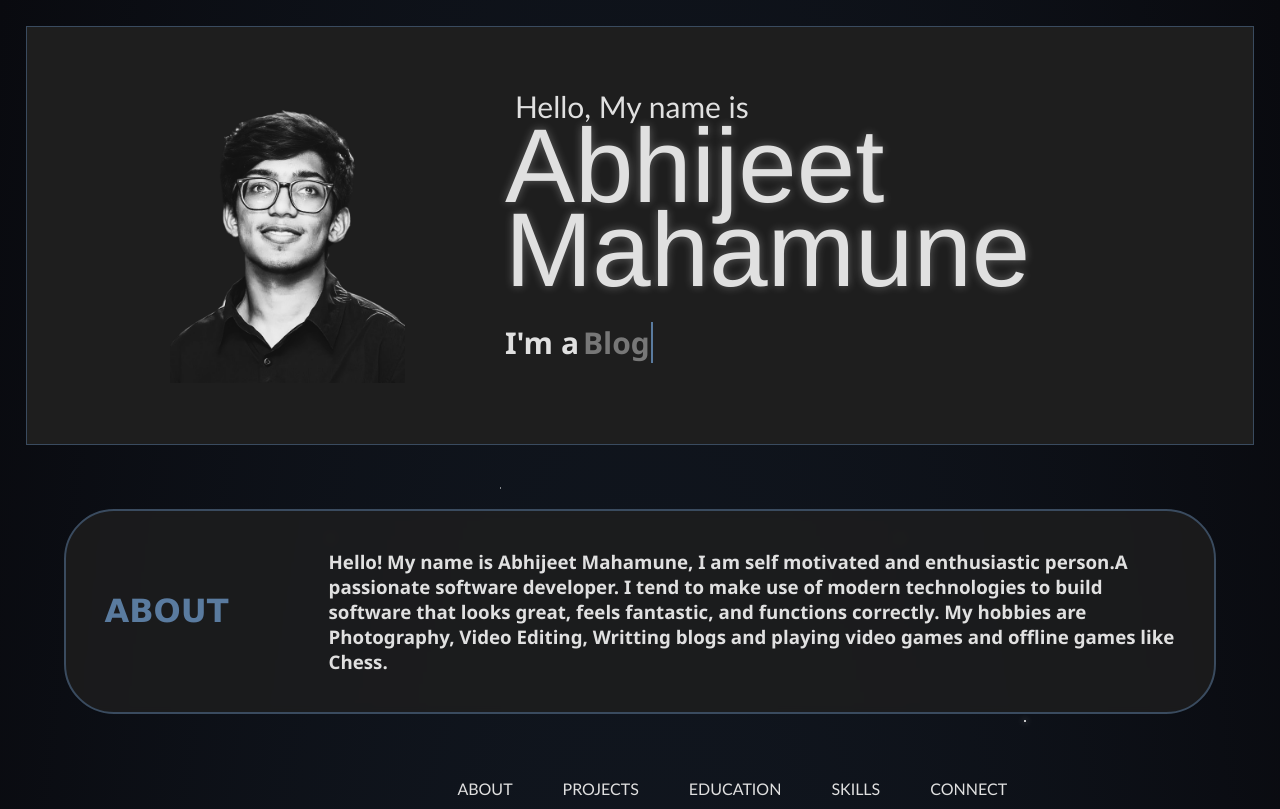
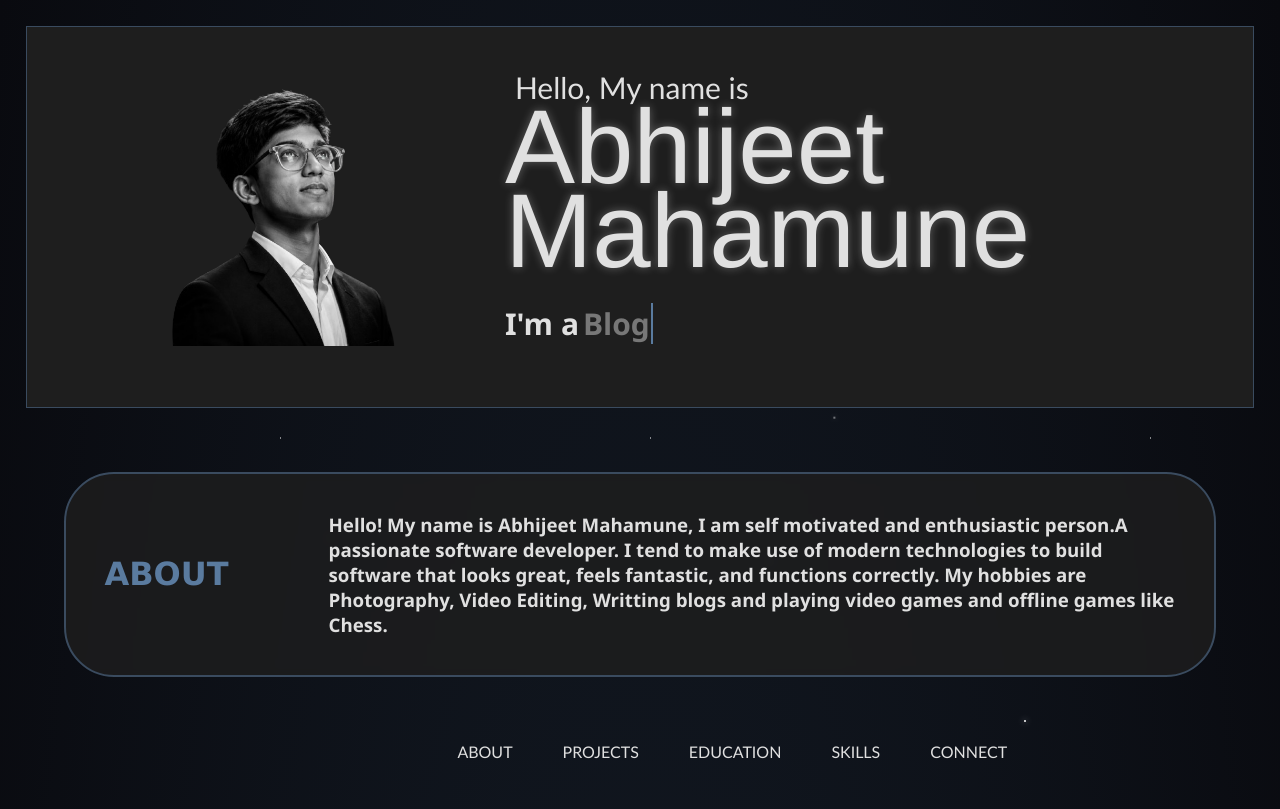
Before and after one commit to abhijeetmahamune/portfolio, a plain HTML site: page index.html in a window 1280 px wide. Shown: the top 809 px of the page. Drawn offline with Linux system fonts and the light colour scheme.

Commit message:
Update index.html

```diff
--- a/index.html
+++ b/index.html
@@ -858,7 +858,7 @@ height="0" width="0" style="display:none;visibility:hidden"></iframe></noscript>
     <div class="shooting-star"></div>
 
     <div id="img_div">
-        <img id="image" src="abhi-removebg2.png">
+        <img id="image" src="pfp.png">
         <div class="container">
             <p id="p2">Hello, My name is</p>
             <p id="name">Abhijeet Mahamune</p>
```
